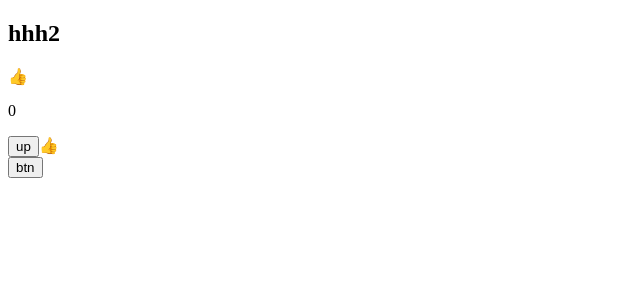
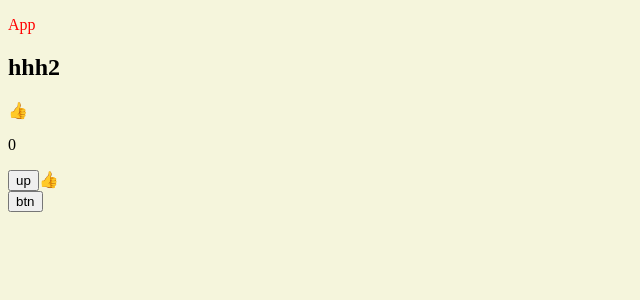
Before and after one commit to 802-web/first-vue, a Vue app: page / in a window 1280 px wide. Shown: the top 300 px of the page, without its empty margins (0-640 px from the left). Built offline with nearby package versions, Linux system fonts and the light colour scheme.

Commit message:
components with style

```diff
--- a/src/App.vue
+++ b/src/App.vue
@@ -4,8 +4,18 @@ import CountUp from '@/components/CountUp.vue'
 import BaseButton from '@/components/BaseButton.vue'
 </script>
 <template>
+	<p class="red">App</p>
 	<CountUp id="baseBtn" class="border" />
 	<BaseIcon />
 	<BaseButton id="baseBtn" />
 </template>
-<style></style>
+<style>
+body {
+	background-color: beige;
+}
+</style>
+<style scoped>
+.red {
+	color: red;
+}
+</style>
```
